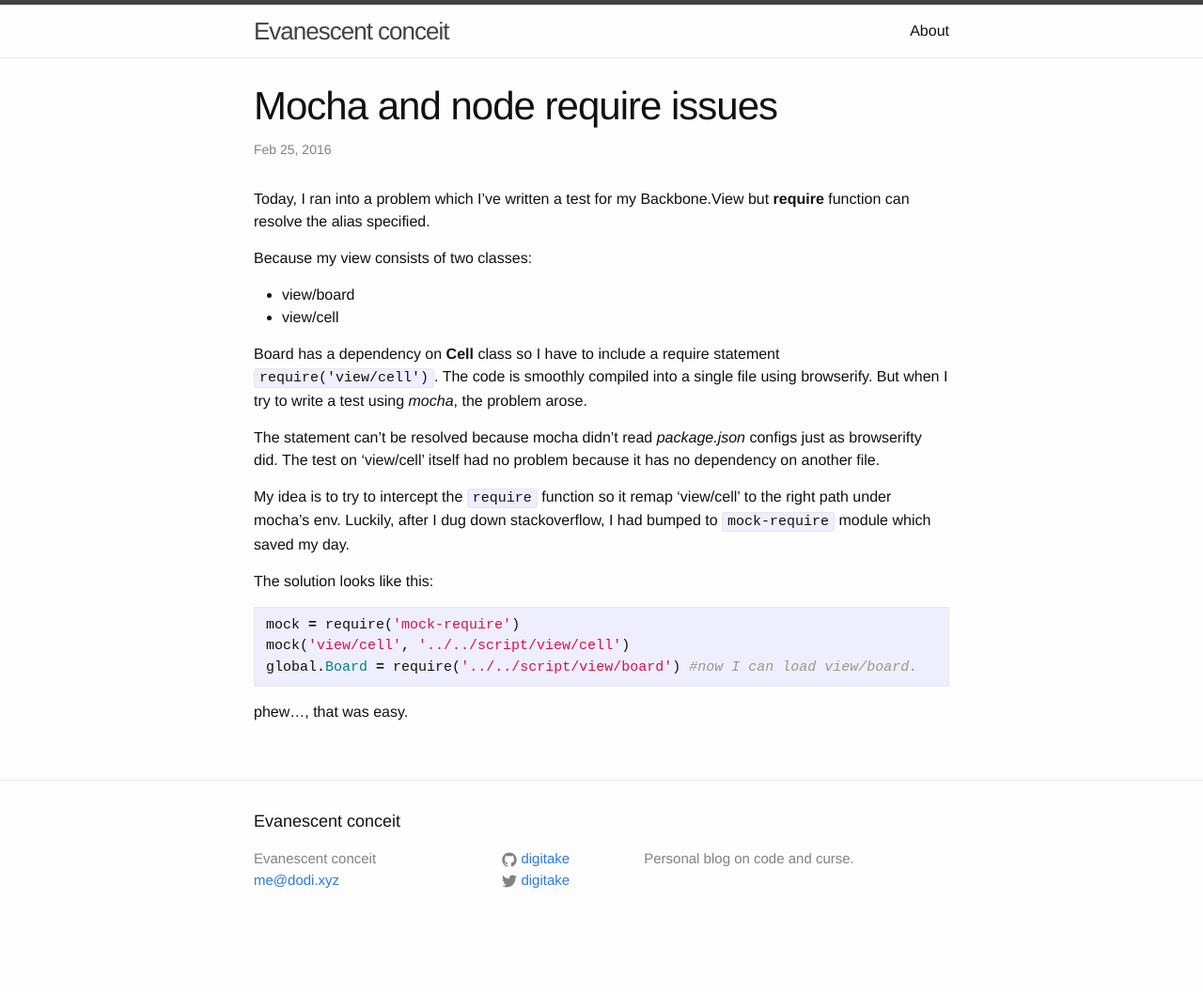
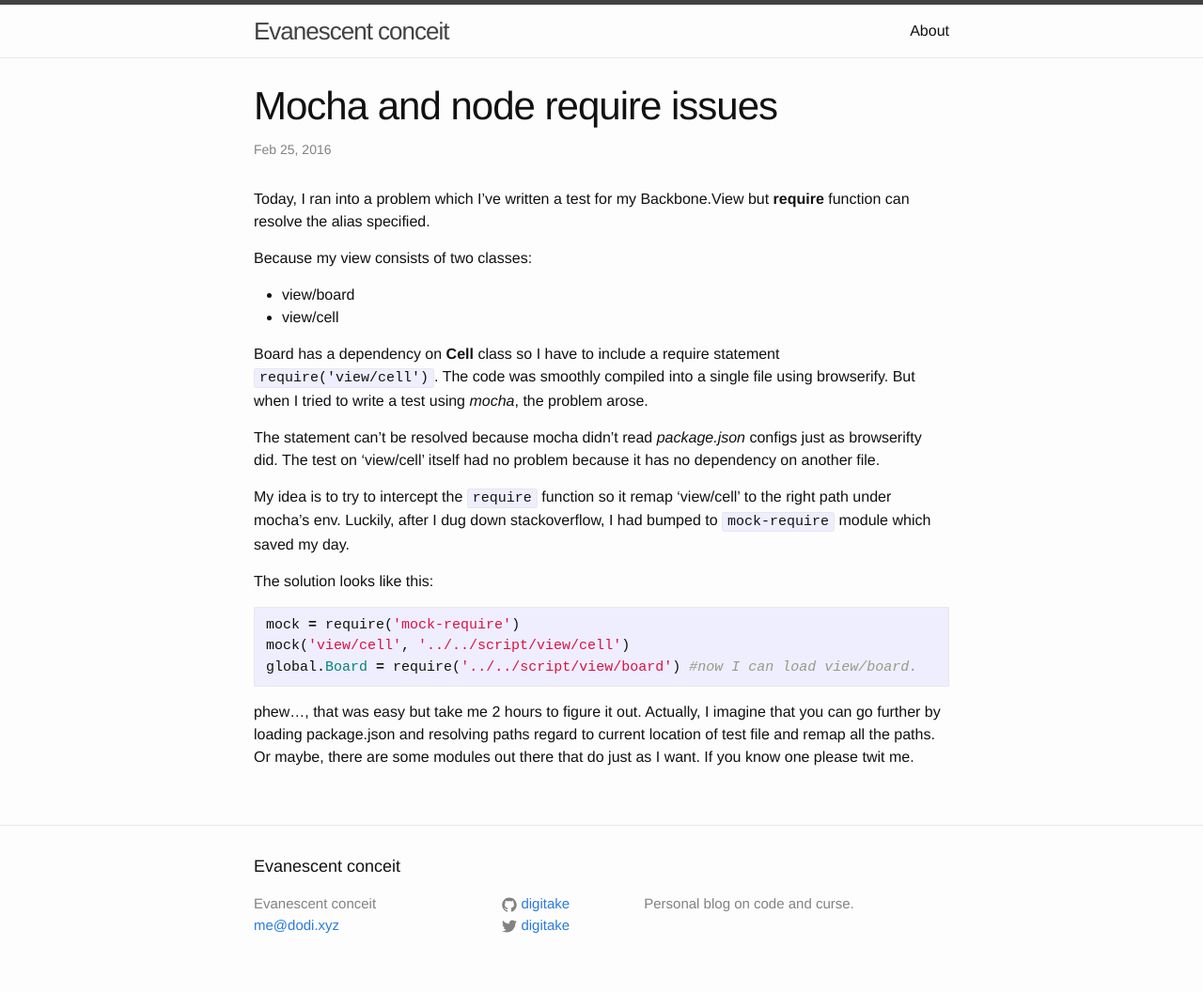
Before and after one commit to digitake/digitake.github.io, a Jekyll site: the page built from _posts/2016-02-25-Mocha-node-module-require-issues.markdown, in a window 1280 px wide. Shown: the whole page at 94% size. Built offline with Jekyll 4.4.1, drawn with Linux system fonts in a browser that asks for light colours; before the commit the page ends 1008 px from its top, so only the background shows below that.

Commit message:
update Mocha mock-require

````diff
--- a/_posts/2016-02-25-Mocha-node-module-require-issues.markdown
+++ b/_posts/2016-02-25-Mocha-node-module-require-issues.markdown
@@ -14,7 +14,7 @@ Because my view consists of two classes:
 - view/cell
 
 Board has a dependency on **Cell** class so I have to include a require statement  `require('view/cell')`.
-The code is smoothly compiled into a single file using browserify. But when I try to write a test using
+The code was smoothly compiled into a single file using browserify. But when I tried to write a test using
 *mocha*, the problem arose.
 
 The statement can't be resolved because mocha didn't read *package.json* configs just as
@@ -31,4 +31,7 @@ mock('view/cell', '../../script/view/cell')
 global.Board = require('../../script/view/board') #now I can load view/board.
 ```
 
-phew..., that was easy.
+phew..., that was easy but take me 2 hours to figure it out.
+Actually, I imagine that you can go further by loading package.json and resolving paths
+regard to current location of test file and remap all the paths. Or maybe, there are some modules out there
+that do just as I want. If you know one please twit me.
````
